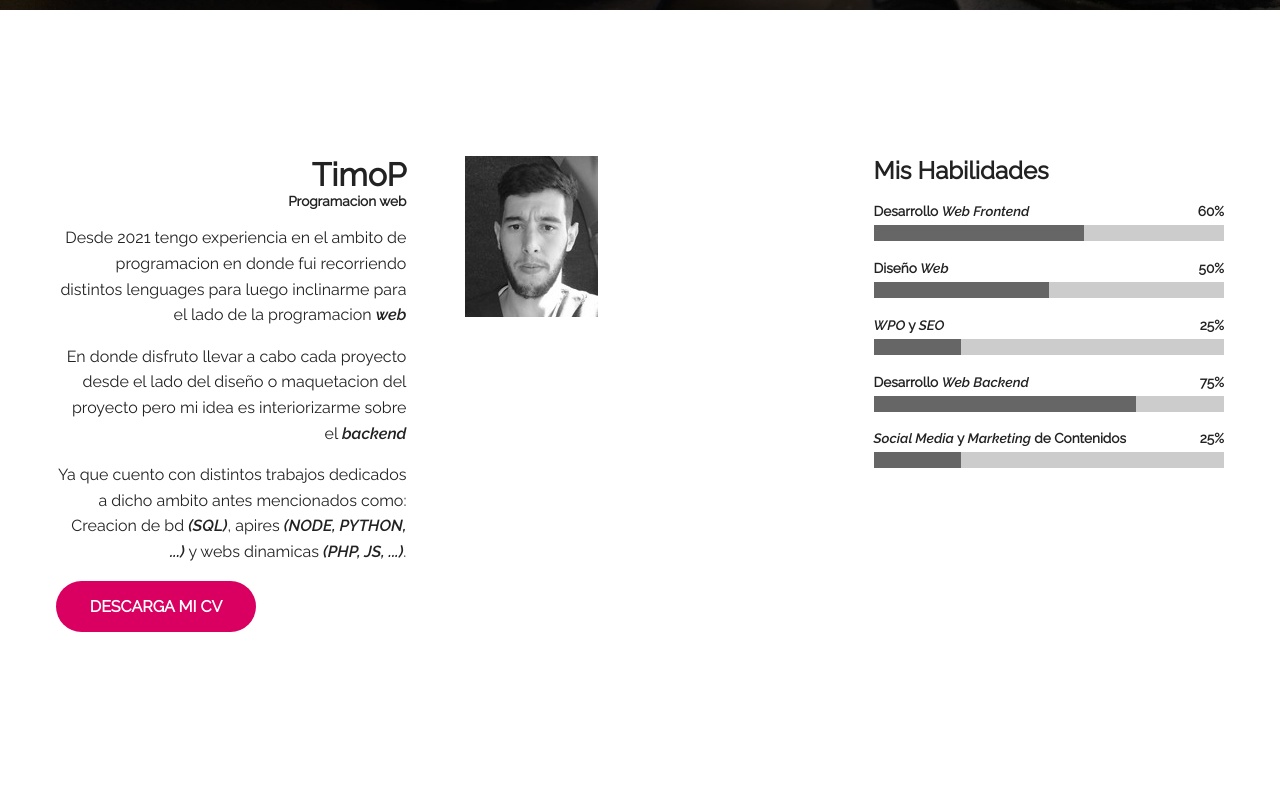
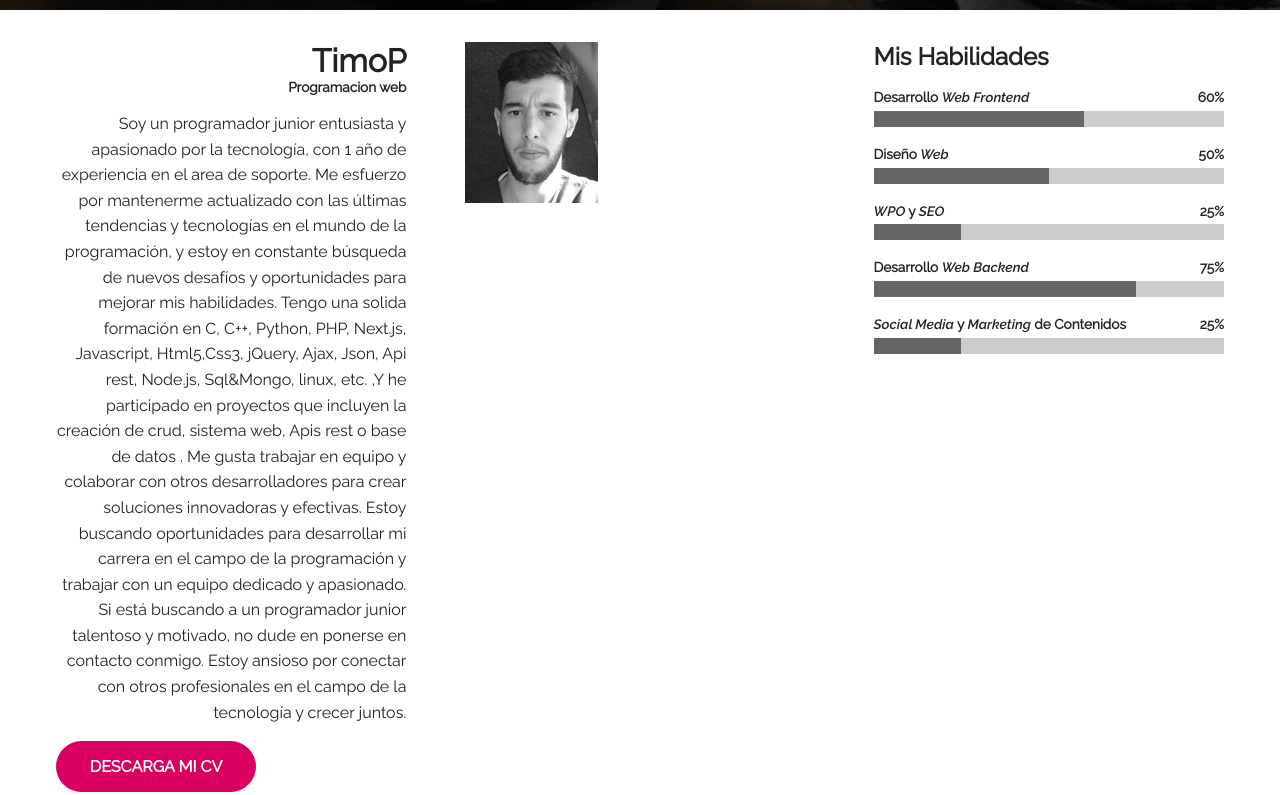
Before and after one commit to TimoPereyra/CV, a plain HTML site: page index.html in a window 1280 px wide. Shown: the part 694-1489 px from the top of the page. Drawn offline with Linux system fonts and the light colour scheme.

Commit message:
On branch master  Your branch is up to date with 'origin/master'.
 Changes to be committed:
	modified:   index.html

 Changes not staged for commit:
	modified:   index.html

```diff
--- a/index.html
+++ b/index.html
@@ -51,9 +51,13 @@
                 <h1>TimoP</h1>
                 <h5>Programacion web</h5>
             </aside>
-            <p>Desde 2021 tengo experiencia en el ambito de programacion en donde fui recorriendo distintos lenguages para luego inclinarme para el lado de la programacion <i>web</i></p>
-            <p>En donde disfruto llevar a cabo cada proyecto desde el lado del diseño o maquetacion del proyecto pero mi idea es interiorizarme sobre el <i>backend</i></p>
-            <p>Ya que cuento con distintos trabajos dedicados a dicho ambito antes mencionados como: Creacion de bd <i>(SQL)</i>, apires <i>(NODE, PYTHON, ...)</i> y webs dinamicas <i>(PHP, JS, ...)</i>.</p>
+               <p>
+                    Soy un programador junior entusiasta y apasionado por la tecnología, con 1 año de experiencia en el area de soporte. Me esfuerzo por mantenerme actualizado con las últimas tendencias y tecnologías en el mundo de la programación, y estoy en constante búsqueda de nuevos desafíos y oportunidades para mejorar mis habilidades.
+
+                    Tengo una solida formación en C, C++, Python, PHP, Next.js, Javascript, Html5,Css3, jQuery, Ajax, Json, Api rest, Node.js, Sql&Mongo, linux, etc. ,Y he participado en proyectos que incluyen la creación de crud, sistema web, Apis rest o base de datos . Me gusta trabajar en equipo y colaborar con otros desarrolladores para crear soluciones innovadoras y efectivas.
+
+                    Estoy buscando oportunidades para desarrollar mi carrera en el campo de la programación y trabajar con un equipo dedicado y apasionado. Si está buscando a un programador junior talentoso y motivado, no dude en ponerse en contacto conmigo. Estoy ansioso por conectar con otros profesionales en el campo de la tecnología y crecer juntos.
+                </p>
             <div class="text-center text-lg-left">
                 <a class="btn" href="CV-TIMOTEO-PEREYRA.pdf" target="_blank" rel="noopener">DESCARGA MI CV</a>
             </div>
@@ -230,15 +234,15 @@
             </a>
         </div>
     </section>
-    <aricle class="modal" id="trabajo-1">
+    <!-- <aricle class="modal" id="trabajo-1">
         <div class="modal-content">
             <a href="#close" class="modal-close">
                 <svg xmlns="http://www.w3.org/2000/svg" width="24" height="24" viewBox="0 0 24 24">
                 <path d="M12,2C6.486,2,2,6.486,2,12s4.486,10,10,10s10-4.486,10-10S17.514,2,12,2z M16.207,14.793l-1.414,1.414L12,13.414 l-2.793,2.793l-1.414-1.414L10.586,12L7.793,9.207l1.414-1.414L12,10.586l2.793-2.793l1.414,1.414L13.414,12L16.207,14.793z"/>
                 </svg>
-            </a>
+            </a> -->
 
-            <article class="portfolio-modal">
+            <!-- <article class="portfolio-modal">
                 <img src="assets/portfolio-1.jpg" alt="Trabajo 1">
                 <div class="portfolio-info">
                     <h3>NOMBRE DEL PROYECTO 1</h3>
@@ -256,8 +260,8 @@
                 </div>
             </article>
         </div>
-    </aricle>
-    <section id="testimonios" class="testimonials">
+    </aricle> -->
+    <!-- <section id="testimonios" class="testimonials">
         <article class="hero-image" style="--hero-image: url('assets/hero-image-customers.jpg'); --hero-attachment:scroll;">
             <aside class="hero-image-opacity" style="--hero-opacity-color: var(--white-alpha-color);">
                 <div class="hero-image-content">
@@ -306,7 +310,7 @@
                 </div>
             </aside>
         </article>
-    </section>
+    </section> -->
 
     <section id="contacto" class="contact section">
         <div class="container">
```
